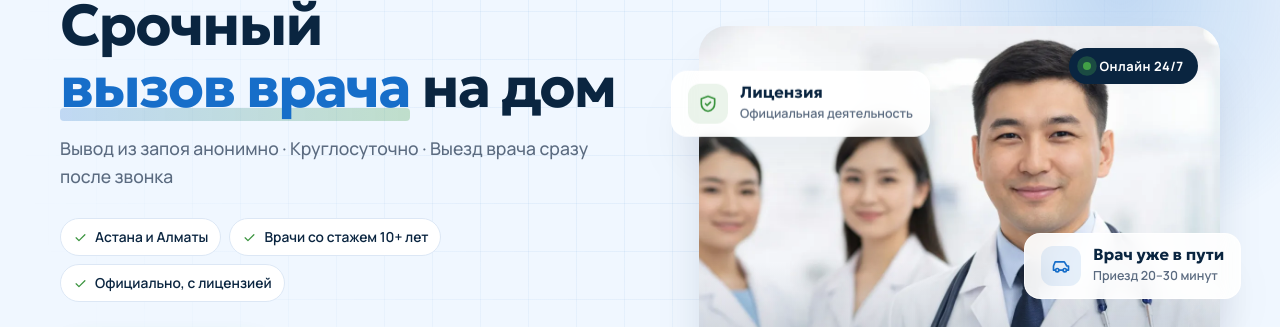
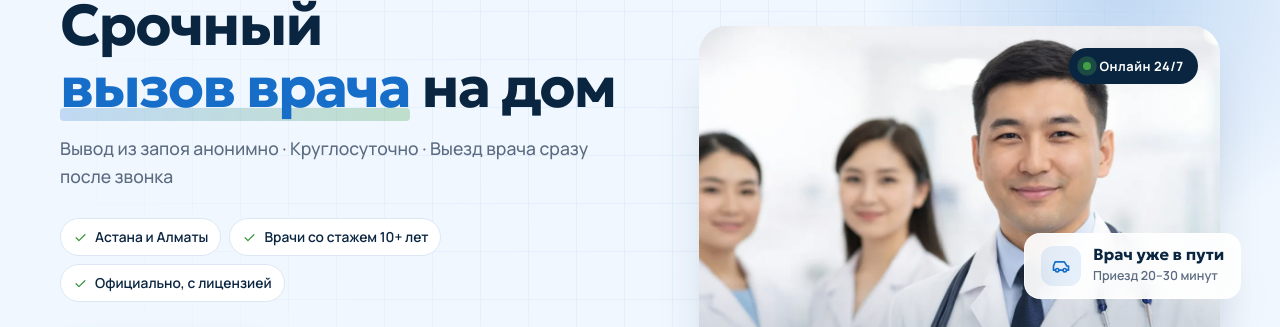
Before and after one commit to Ali-hub-01/vitamed-kz, a plain HTML site: page index.html in a window 1280 px wide. Shown: the part 210-537 px from the top of the page. Drawn offline with Linux system fonts and the light colour scheme.

Commit message:
Главный экран: убрана карточка «Лицензия · Официальная деятельность»
Co-Authored-By: Claude Opus 5.5 <noreply@anthropic.com>

```diff
--- a/index.html
+++ b/index.html
@@ -91,7 +91,7 @@ height="0" width="0" style="display:none;visibility:hidden"></iframe></noscript>
     </div>
     <div class="hero-visual">
       <div class="hero-photo"><img src="assets/img/hero-team.webp" alt="Врачи Vita Med — выезд на дом в Астане и Алматы" width="1200" height="990" fetchpriority="high"><span class="hero-badge"><i></i>Онлайн 24/7</span></div>
-      <div class="fcard f1"><i><svg class="" viewBox="0 0 24 24" fill="none" stroke="currentColor" stroke-width="2" stroke-linecap="round" stroke-linejoin="round" aria-hidden="true"><path d="M12 3l8 3v6c0 5-3.5 8-8 9-4.5-1-8-4-8-9V6z"/><path d="m9 12 2 2 4-4"/></svg></i><div><b>Лицензия</b><small>Официальная деятельность</small></div></div><div class="fcard f2"><i><svg class="" viewBox="0 0 24 24" fill="none" stroke="currentColor" stroke-width="2" stroke-linecap="round" stroke-linejoin="round" aria-hidden="true"><path d="M5 17h-2v-5l2-5h11l3 5h2v5h-2"/><circle cx="7.5" cy="17" r="2"/><circle cx="16.5" cy="17" r="2"/><path d="M9.5 17h5"/></svg></i><div><b>Врач уже в пути</b><small>Приезд 20–30 минут</small></div></div><div class="fcard f3"><i><svg class="" viewBox="0 0 24 24" fill="none" stroke="currentColor" stroke-width="2" stroke-linecap="round" stroke-linejoin="round" aria-hidden="true"><circle cx="9" cy="8" r="3.5"/><path d="M2 20a7 7 0 0 1 14 0"/><path d="M16 4.5a3.5 3.5 0 0 1 0 7"/><path d="M18 13.5a6 6 0 0 1 4 6.5"/></svg></i><div><b>500+ специалистов</b><small>Астана и Алматы</small></div></div>
+      <div class="fcard f2"><i><svg class="" viewBox="0 0 24 24" fill="none" stroke="currentColor" stroke-width="2" stroke-linecap="round" stroke-linejoin="round" aria-hidden="true"><path d="M5 17h-2v-5l2-5h11l3 5h2v5h-2"/><circle cx="7.5" cy="17" r="2"/><circle cx="16.5" cy="17" r="2"/><path d="M9.5 17h5"/></svg></i><div><b>Врач уже в пути</b><small>Приезд 20–30 минут</small></div></div><div class="fcard f3"><i><svg class="" viewBox="0 0 24 24" fill="none" stroke="currentColor" stroke-width="2" stroke-linecap="round" stroke-linejoin="round" aria-hidden="true"><circle cx="9" cy="8" r="3.5"/><path d="M2 20a7 7 0 0 1 14 0"/><path d="M16 4.5a3.5 3.5 0 0 1 0 7"/><path d="M18 13.5a6 6 0 0 1 4 6.5"/></svg></i><div><b>500+ специалистов</b><small>Астана и Алматы</small></div></div>
     </div>
   </div>
   <div class="hero-scroll" aria-hidden="true"></div>
```
Also changed, not shown: terapevt/index.html (+1 -1 lines).
